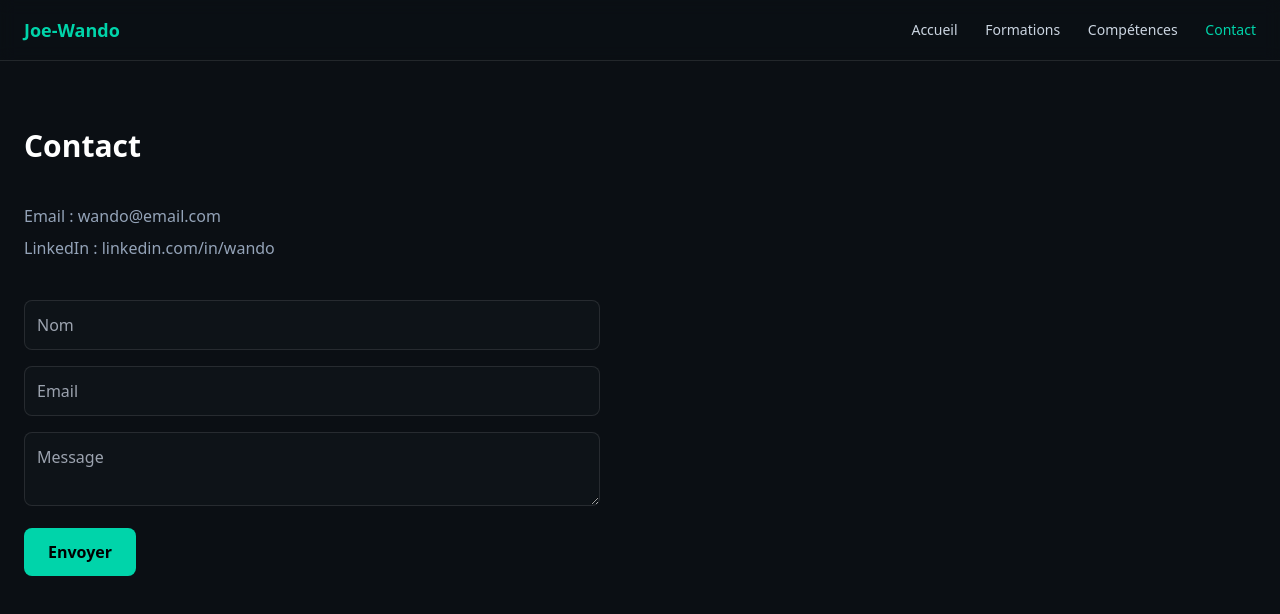
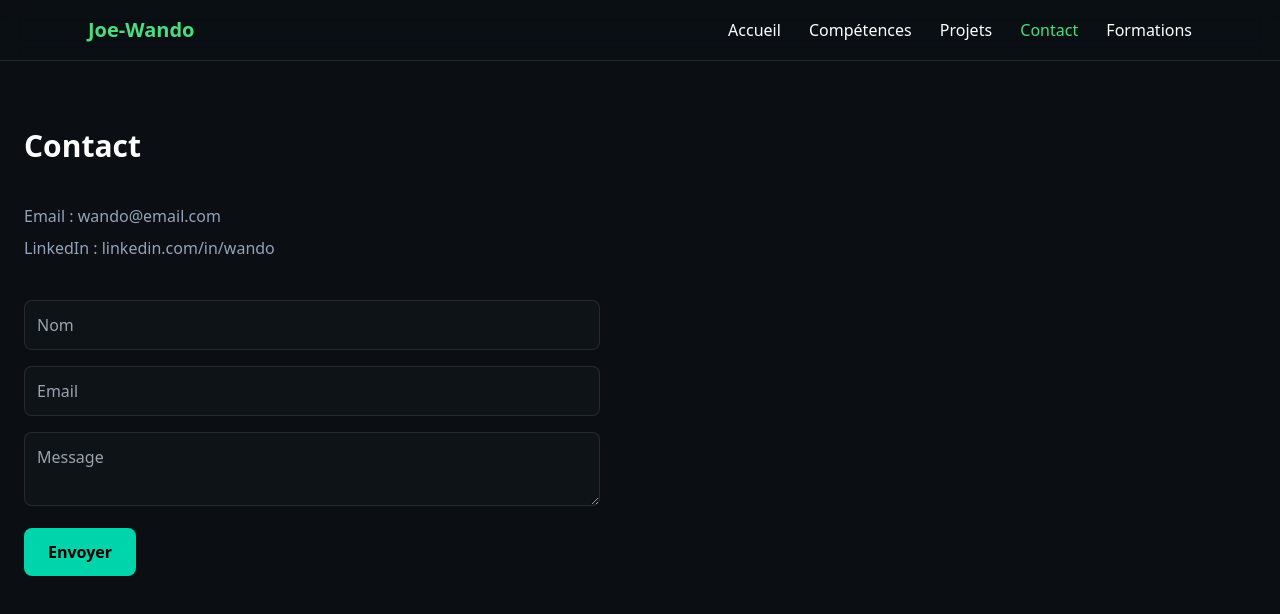
Before and after one commit to Joe-Wando/Portofolio, a website: page src/contact.html in a window 1280 px wide. Drawn offline with nearby package versions, Linux system fonts and the light colour scheme.

Commit message:
Ajustement des memes headers et ajout du zoom sur le box du projet

```diff
--- a/src/contact.html
+++ b/src/contact.html
@@ -8,18 +8,21 @@
 
   <body class="bg-[#0b0f14] text-white">
     <header
-      class="fixed top-0 left-0 w-full bg-[#0b0f14]/80 backdrop-blur border-b border-white/10"
+      class="fixed top-0 left-0 w-full bg-[#0b0f14]/80 backdrop-blur-md border-b border-gray-800 z-50"
     >
       <div
-        class="container mx-auto px-6 py-4 flex justify-between items-center"
+        class="max-w-6xl mx-auto flex justify-between items-center px-6 py-4"
       >
-        <h1 class="font-bold text-lg text-[#00d4aa]">Joe-Wando</h1>
+        <h1 class="text-xl font-bold text-green-400">Joe-Wando</h1>
 
-        <nav class="space-x-6 text-sm text-slate-300">
-          <a href="index.html" class="hover:text-white">Accueil</a>
-          <a href="formations.html" class="hover:text-white">Formations</a>
-          <a href="competences.html" class="hover:text-white">Compétences</a>
-          <a href="contact.html" class="text-[#00d4aa]">Contact</a>
+        <nav class="space-x-6 hidden md:block">
+          <a href="index.html" class="hover:text-green-400">Accueil</a>
+          <a href="competences.html" class="hover:text-green-400"
+            >Compétences</a
+          >
+          <a href="projets.html" class="hover:text-green-400">Projets</a>
+          <a href="contact.html" class="text-green-400">Contact</a>
+          <a href="formations.html" class="hover:text-green-400">Formations</a>
         </nav>
       </div>
     </header>
```
Also changed, not shown: src/competences.html (+1 -0 lines), src/projets.html (+8 -7 lines).
